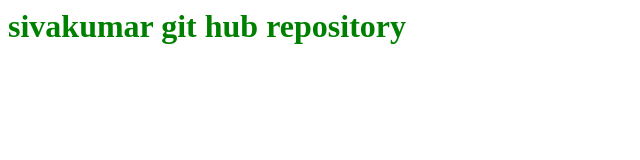
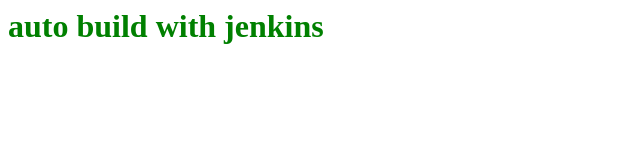
Before and after one commit to sivakumar8899/devops, a plain HTML site: page first.html in a window 1280 px wide. Shown: the whole page, without its empty margins (0-640 px from the left). Drawn offline with Linux system fonts and the light colour scheme.

Commit message:
commit again

```diff
--- a/first.html
+++ b/first.html
@@ -1,5 +1,5 @@
 <html>
 <title>sample file</title>
-<bode><h1 style="color :green;">sivakumar git hub repository</h1>
+<bode><h1 style="color :green;">auto build with jenkins</h1>
 </body
 <html/>
```
